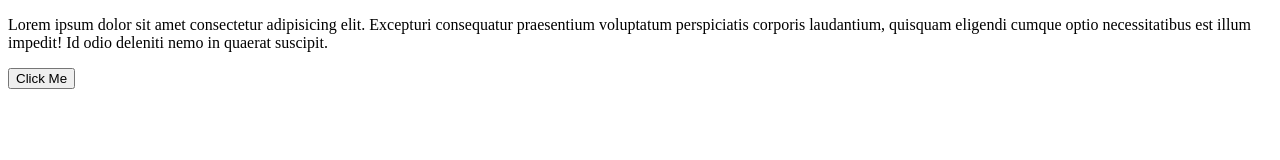
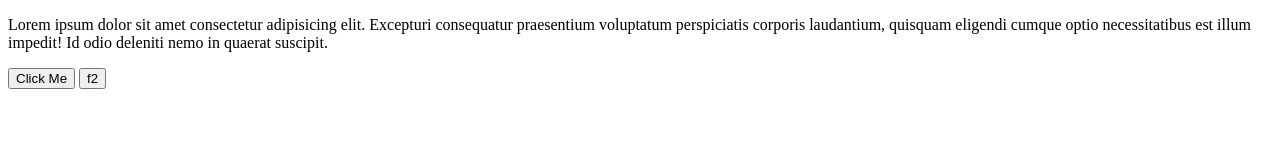
Before and after one commit to omkarkumarpathak/Git-Branches-Learning, a plain HTML site: page index.html in a window 1280 px wide. Drawn offline with Linux system fonts and the light colour scheme.

Commit message:
added f2

```diff
--- a/index.html
+++ b/index.html
@@ -14,6 +14,8 @@
 
 
     <button>Click Me</button>
+    <button>f2</button>
+
 </body>
 
 </html>
```
